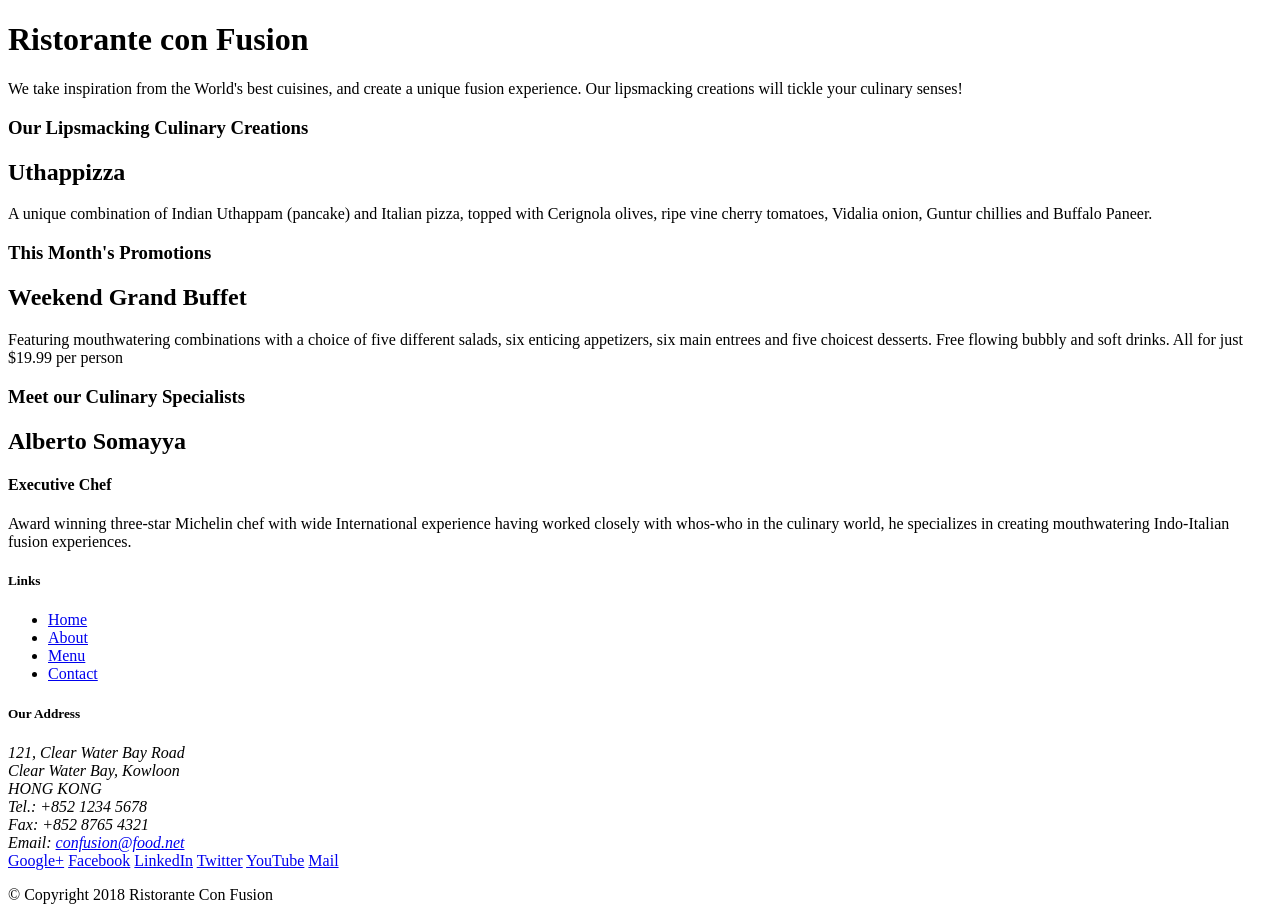
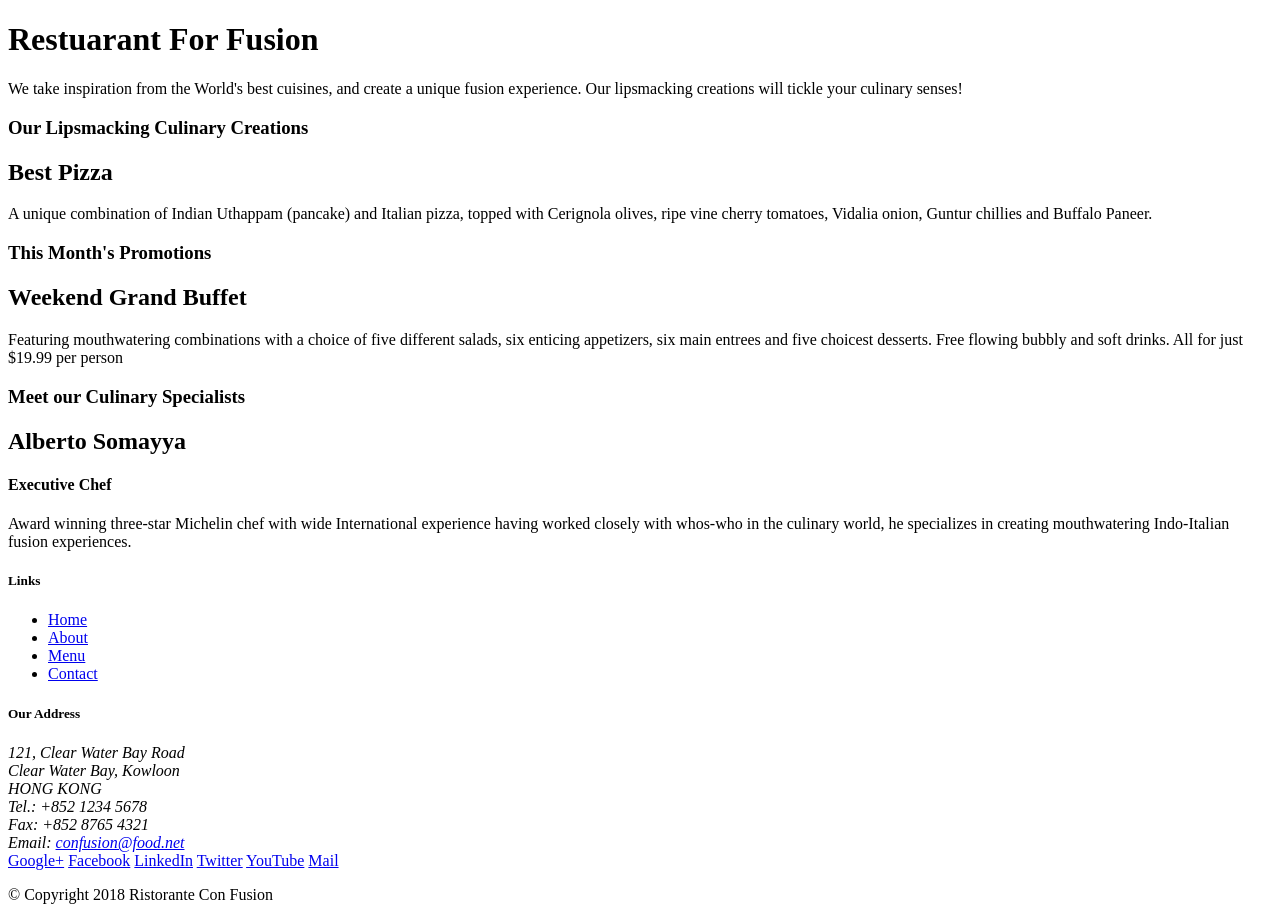
Before and after one commit to chimexo/confusion, a website: page index.html in a window 1280 px wide. Drawn offline with Linux system fonts and the light colour scheme.

Commit message:
my modify

```diff
--- a/index.html
+++ b/index.html
@@ -11,7 +11,7 @@
         <div>
             <div>
                 <div>
-                    <h1>Ristorante con Fusion</h1>
+                    <h1>Restuarant For Fusion</h1>
                     <p>We take inspiration from the World's best cuisines, and create a unique fusion experience. Our lipsmacking creations will tickle your culinary senses!</p>
                 </div>
                 <div>
@@ -26,7 +26,7 @@
                 <h3>Our Lipsmacking Culinary Creations</h3>
             </div>
             <div>
-                <h2>Uthappizza</h2>
+                <h2>Best Pizza</h2>
                 <p>A unique combination of Indian Uthappam (pancake) and Italian pizza, topped with Cerignola olives, ripe vine cherry tomatoes, Vidalia onion, Guntur chillies and Buffalo Paneer.</p>
             </div>
         </div>
```
Also changed, not shown: 1 other file.
